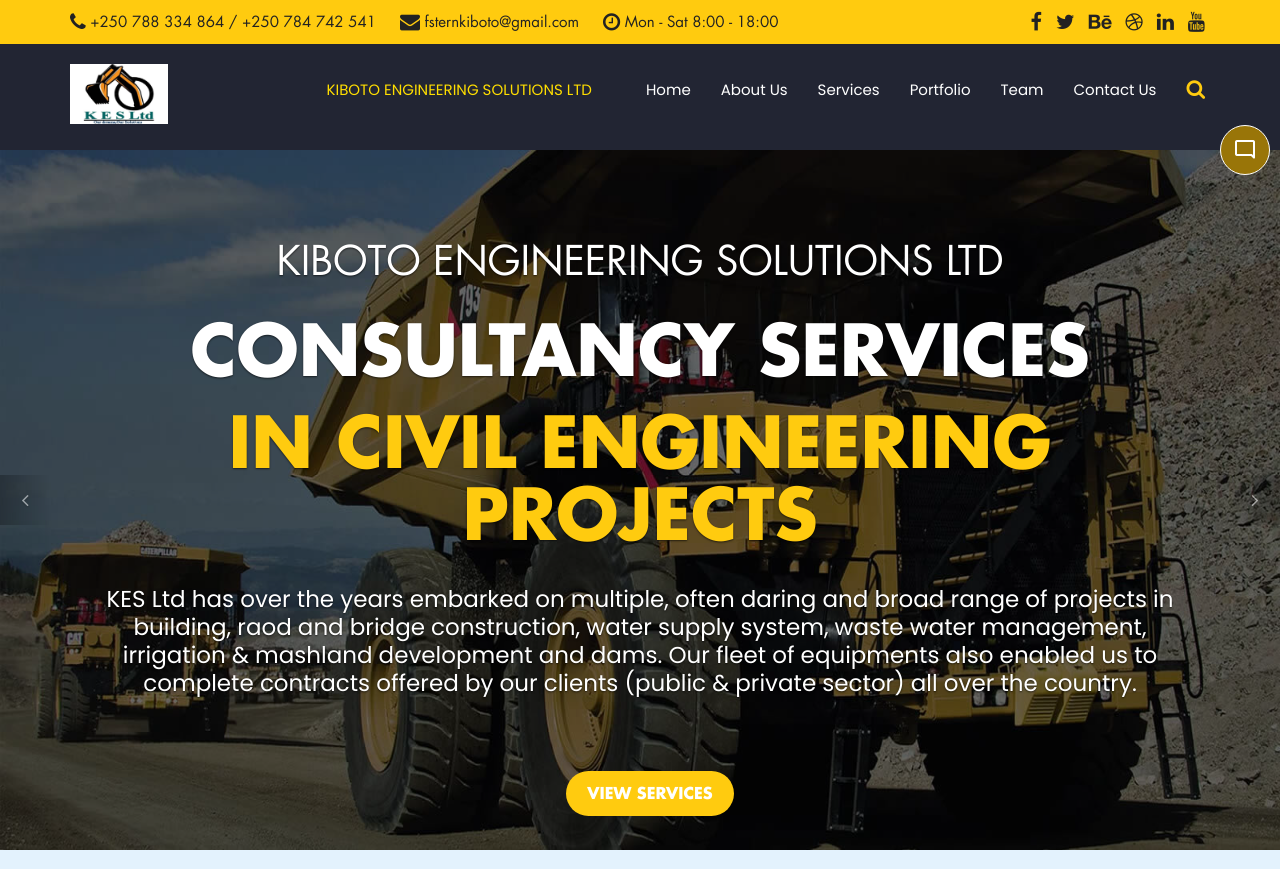
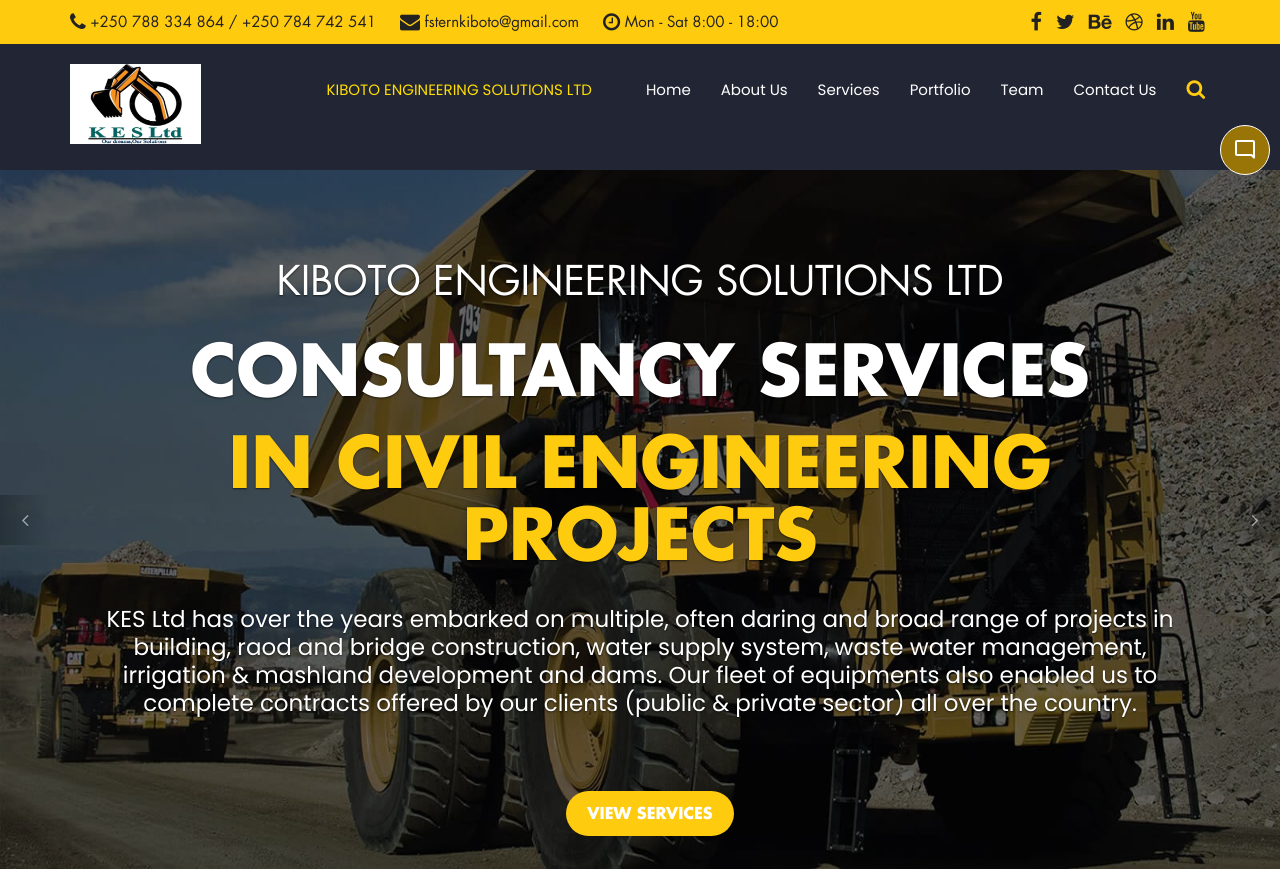
Before and after one commit to Gadrawingz/kes-ltd-chatbot, a PHP site: page /index.php in a window 1280 px wide. Shown: the top 869 px of the page. Run offline with PHP 8.4, Linux system fonts and the light colour scheme.

Commit message:
Add files via upload
Header updates!

```diff
--- a/templates/header.php
+++ b/templates/header.php
@@ -22,6 +22,7 @@
         <link rel="stylesheet" href="css/custom.css" />
         <!-- Chatbot stylesheet -->
         <link rel="stylesheet" href="css/chatbot.css">
+        <link rel="stylesheet" href="css/chatbot-big.css">
         <link rel="stylesheet" href="https://fonts.googleapis.com/css2?family=Material+Symbols+Outlined:opsz,wght,FILL,GRAD@48,400,0,0" />
         <link rel="stylesheet" href="https://fonts.googleapis.com/css2?family=Material+Symbols+Rounded:opsz,wght,FILL,GRAD@48,400,1,0" />
         <script src="js/chatbot.js" defer></script>
@@ -29,7 +30,6 @@
     <body>
 
         <!-- Preloader -->
-
         <div id="loading">
             <div id="loading-center">
                 <div id="loading-center-absolute">
@@ -46,11 +46,10 @@
                 </div>
             </div>
         </div>
-
         <!--End off Preloader -->
 
         <!-- Header -->
-        <header>
+        <header style="margin: 0!important; padding: 0!important;">
             <!-- Top Navbar -->
             <div class="top_nav">
                 <div class="container">
@@ -71,7 +70,7 @@
             </div><!-- Top Navbar end -->
 
             <!-- Navbar -->
-            <nav class="navbar bootsnav">
+            <nav class="navbar bootsnav" style="margin: 0!important; padding: 0!important;">
                 <!-- Top Search -->
                 <div class="top-search">
                     <div class="container">
@@ -96,9 +95,10 @@
                             <i class="fa fa-bars"></i>
                         </button>
                         <a class="navbar-brand" href="">
-                            <img class="logo" src="images/logo-2.jpg" alt="" style="height: 60px; width: auto;">
+                            <img class="logo" src="images/logo-2.jpg" alt="" style="height: 80px; width: auto;">
                         </a>
                     </div>
+
                     <!-- Navigation -->
                     <div class="collapse navbar-collapse" id="navbar-menu">
                         <ul class="nav navbar-nav menu">
@@ -111,6 +111,7 @@
                             <li><a href="contact.php">Contact Us</a></li>
                         </ul>
                     </div>
+
                 </div>
             </nav><!-- Navbar end -->
         </header><!-- Header end -->
```
